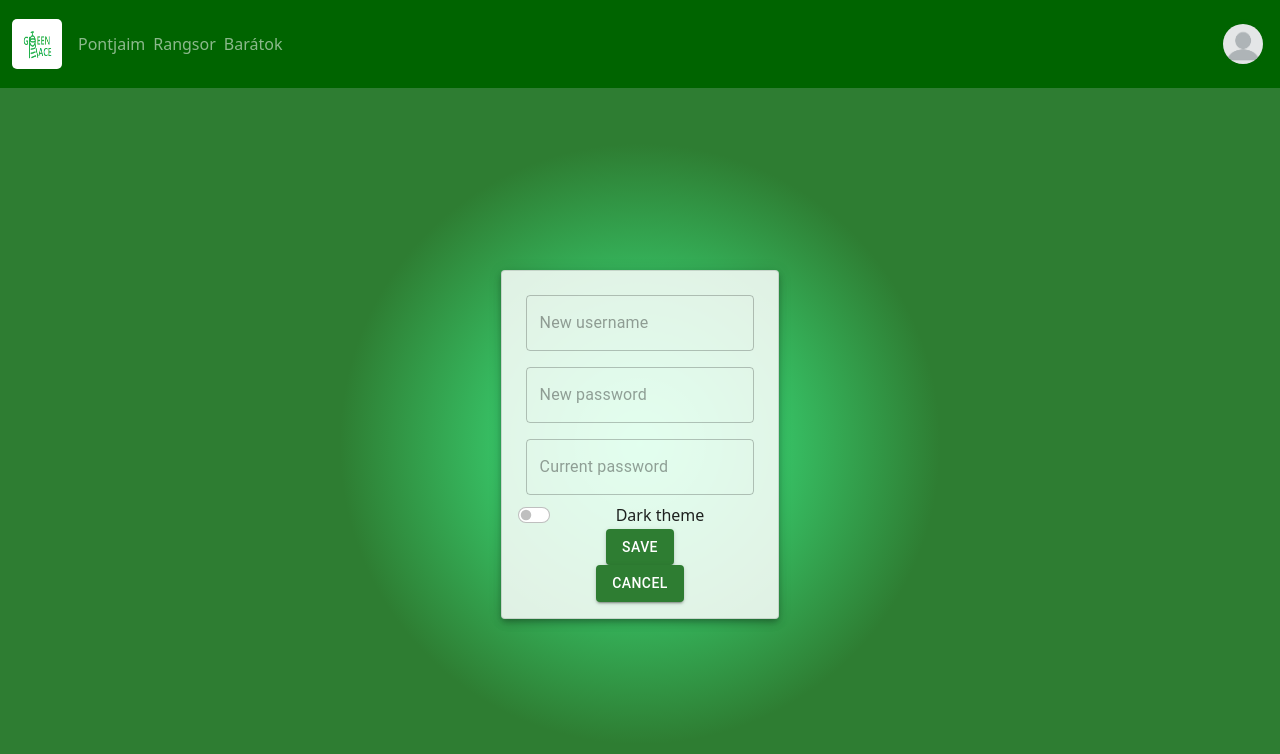
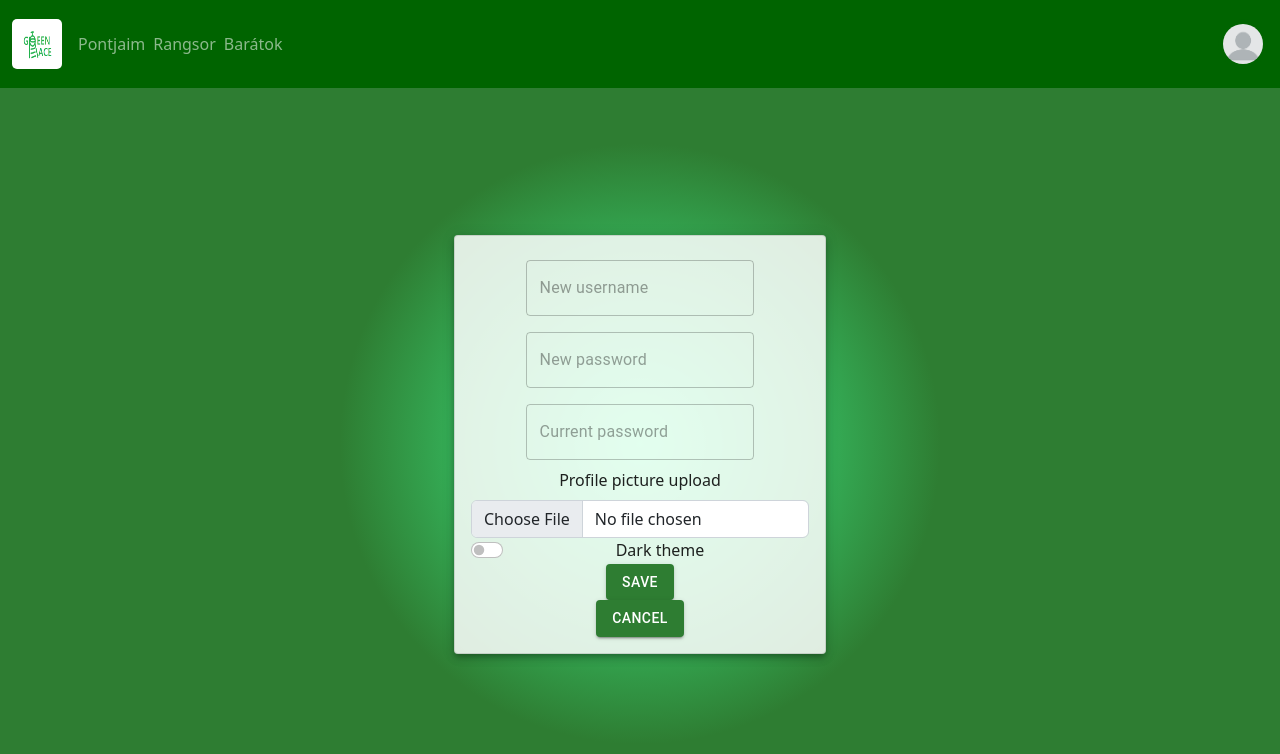
Before and after one commit to HiImZsofi/GreenRace, a React (Create React App) app in the folder client/: page /settings in a window 1280 px wide. Shown: the top 754 px of the page. Built offline with nearby package versions, Linux system fonts and the light colour scheme.

Commit message:
Add FormFile to the settings page

```diff
--- a/client/src/Interfaces.ts
+++ b/client/src/Interfaces.ts
@@ -40,6 +40,7 @@ export interface UserSettingsDto {
 	currentPassword: string;
 	currentPasswordErr: boolean;
 	currentPasswordErrMsg: string;
+	profilePicturePath: string;
 	darkTheme: boolean;
 	isRedirected: boolean;
 }
--- a/client/src/Views/UserSettings.tsx
+++ b/client/src/Views/UserSettings.tsx
@@ -18,9 +18,10 @@ class UserSettings extends React.Component<{}, UserSettingsDto> {
 			this.newPasswordOnChangeHandler.bind(this);
 		this.currentPasswordOnChangeHandler =
 			this.currentPasswordOnChangeHandler.bind(this);
+		this.onFileInputHandler = this.onFileInputHandler.bind(this);
+		this.onSwitchClick = this.onSwitchClick.bind(this);
 		this.saveHandler = this.saveHandler.bind(this);
 		this.cancelHandler = this.cancelHandler.bind(this);
-		this.onSwitchClick = this.onSwitchClick.bind(this);
 
 		this.state = {
 			newUsername: "",
@@ -32,6 +33,7 @@ class UserSettings extends React.Component<{}, UserSettingsDto> {
 			currentPassword: "",
 			currentPasswordErr: false,
 			currentPasswordErrMsg: "",
+			profilePicturePath: "",
 			darkTheme: false,
 			isRedirected: false,
 		};
@@ -51,6 +53,10 @@ class UserSettings extends React.Component<{}, UserSettingsDto> {
 		this.setState({
 			currentPassword: e.currentTarget.value,
 		});
+	}
+
+	onFileInputHandler(e: React.SyntheticEvent<HTMLInputElement>) {
+		this.setState({ profilePicturePath: e.currentTarget.value });
 	}
 
 	onSwitchClick() {
@@ -173,6 +179,10 @@ class UserSettings extends React.Component<{}, UserSettingsDto> {
 							error={this.state.currentPasswordErr}
 							errorMessage={this.state.currentPasswordErrMsg}
 						/>
+						<FormFileUpload
+							path={this.state.profilePicturePath}
+							onInputHandler={this.onFileInputHandler}
+						/>
 						<FormSwitch
 							label="Dark theme"
 							value={this.state.darkTheme}
--- /dev/null
+++ b/client/src/components/FormFileUpload.tsx
@@ -0,0 +1,19 @@
+import { Form } from "react-bootstrap";
+
+function FormFileInput(props: {
+	path: string;
+	onInputHandler: (e: React.SyntheticEvent<HTMLInputElement>) => void;
+}) {
+	return (
+		<div>
+			<Form.Label>Profile picture upload</Form.Label>
+			<Form.Control
+				type="file"
+				value={props.path}
+				onInput={props.onInputHandler}
+			/>
+		</div>
+	);
+}
+
+export default FormFileInput;
```
